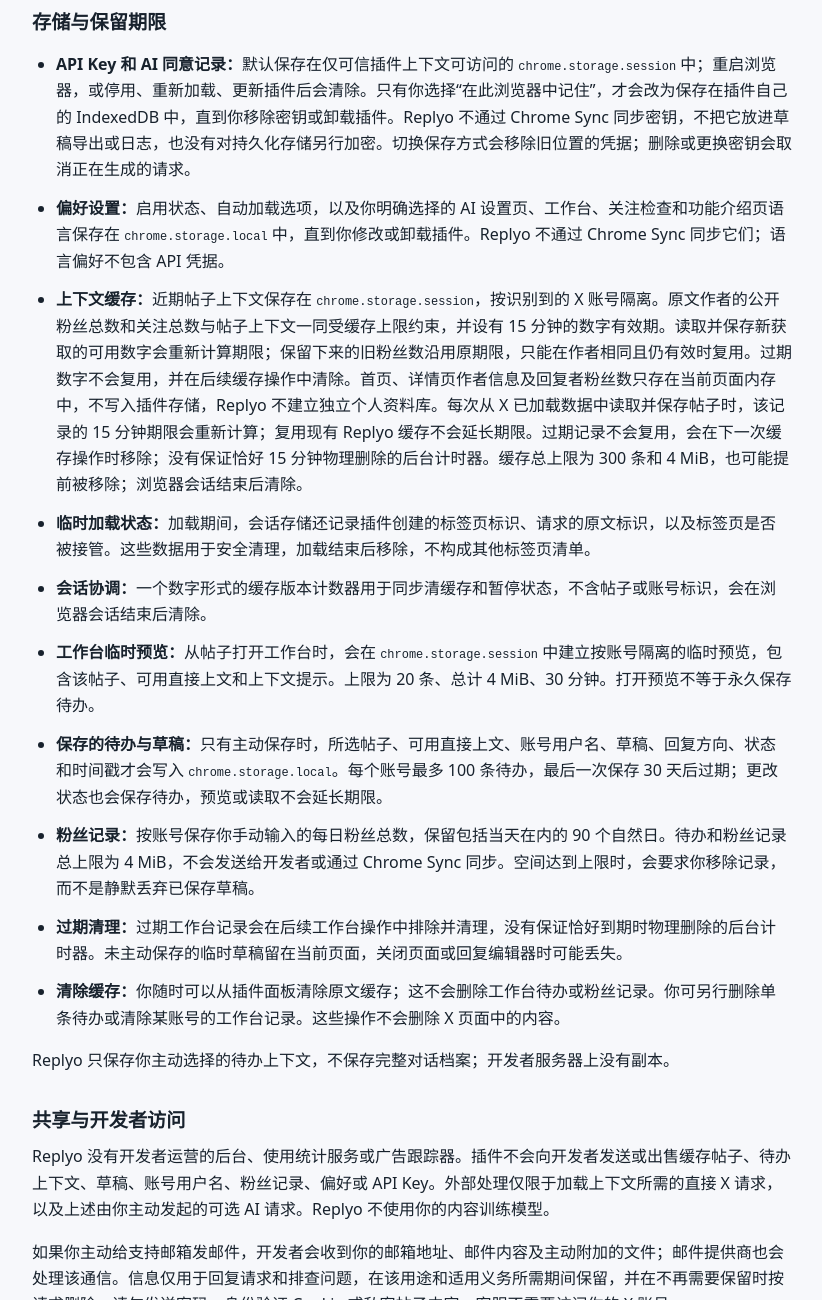
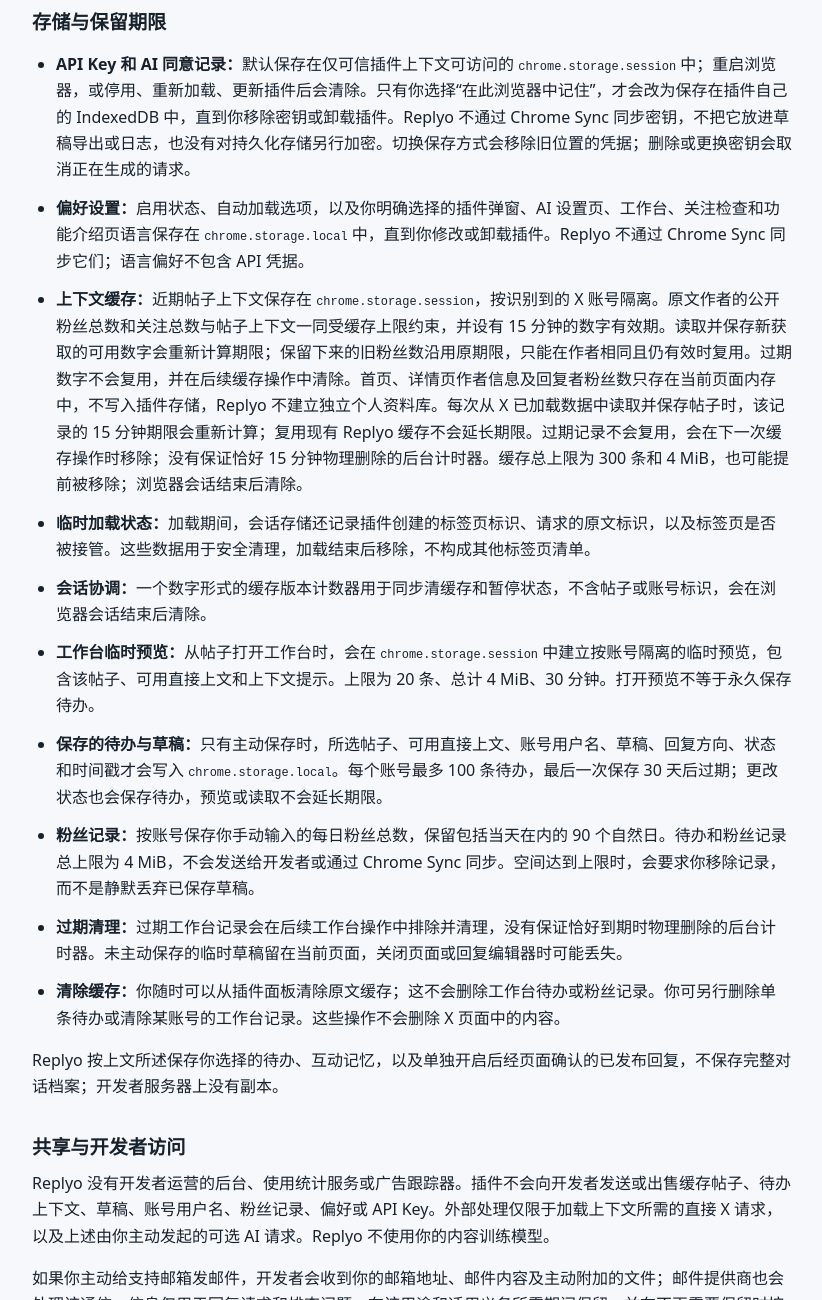
Before and after one commit to alanhu1024/replyo-site, a plain HTML site: page privacy.html in a window 1280 px wide. Shown: the part 4200-5500 px from the top of the page, without its empty margins (228-1050 px from the left). Drawn offline with Linux system fonts and the light colour scheme.

Commit message:
Clarify Chinese memory retention and popup language preferences

```diff
--- a/privacy.html
+++ b/privacy.html
@@ -80,7 +80,7 @@
 <h2>存储与保留期限</h2>
 <ul>
 <li><strong>API Key 和 AI 同意记录：</strong>默认保存在仅可信插件上下文可访问的 <code>chrome.storage.session</code> 中；重启浏览器，或停用、重新加载、更新插件后会清除。只有你选择“在此浏览器中记住”，才会改为保存在插件自己的 IndexedDB 中，直到你移除密钥或卸载插件。Replyo 不通过 Chrome Sync 同步密钥，不把它放进草稿导出或日志，也没有对持久化存储另行加密。切换保存方式会移除旧位置的凭据；删除或更换密钥会取消正在生成的请求。</li>
-<li><strong>偏好设置：</strong>启用状态、自动加载选项，以及你明确选择的 AI 设置页、工作台、关注检查和功能介绍页语言保存在 <code>chrome.storage.local</code> 中，直到你修改或卸载插件。Replyo 不通过 Chrome Sync 同步它们；语言偏好不包含 API 凭据。</li>
+<li><strong>偏好设置：</strong>启用状态、自动加载选项，以及你明确选择的插件弹窗、AI 设置页、工作台、关注检查和功能介绍页语言保存在 <code>chrome.storage.local</code> 中，直到你修改或卸载插件。Replyo 不通过 Chrome Sync 同步它们；语言偏好不包含 API 凭据。</li>
 <li><strong>上下文缓存：</strong>近期帖子上下文保存在 <code>chrome.storage.session</code>，按识别到的 X 账号隔离。原文作者的公开粉丝总数和关注总数与帖子上下文一同受缓存上限约束，并设有 15 分钟的数字有效期。读取并保存新获取的可用数字会重新计算期限；保留下来的旧粉丝数沿用原期限，只能在作者相同且仍有效时复用。过期数字不会复用，并在后续缓存操作中清除。首页、详情页作者信息及回复者粉丝数只存在当前页面内存中，不写入插件存储，Replyo 不建立独立个人资料库。每次从 X 已加载数据中读取并保存帖子时，该记录的 15 分钟期限会重新计算；复用现有 Replyo 缓存不会延长期限。过期记录不会复用，会在下一次缓存操作时移除；没有保证恰好 15 分钟物理删除的后台计时器。缓存总上限为 300 条和 4 MiB，也可能提前被移除；浏览器会话结束后清除。</li>
 <li><strong>临时加载状态：</strong>加载期间，会话存储还记录插件创建的标签页标识、请求的原文标识，以及标签页是否被接管。这些数据用于安全清理，加载结束后移除，不构成其他标签页清单。</li>
 <li><strong>会话协调：</strong>一个数字形式的缓存版本计数器用于同步清缓存和暂停状态，不含帖子或账号标识，会在浏览器会话结束后清除。</li>
@@ -90,7 +90,7 @@
 <li><strong>过期清理：</strong>过期工作台记录会在后续工作台操作中排除并清理，没有保证恰好到期时物理删除的后台计时器。未主动保存的临时草稿留在当前页面，关闭页面或回复编辑器时可能丢失。</li>
 <li><strong>清除缓存：</strong>你随时可以从插件面板清除原文缓存；这不会删除工作台待办或粉丝记录。你可另行删除单条待办或清除某账号的工作台记录。这些操作不会删除 X 页面中的内容。</li>
 </ul>
-<p>Replyo 只保存你主动选择的待办上下文，不保存完整对话档案；开发者服务器上没有副本。</p>
+<p>Replyo 按上文所述保存你选择的待办、互动记忆，以及单独开启后经页面确认的已发布回复，不保存完整对话档案；开发者服务器上没有副本。</p>
 <h2>共享与开发者访问</h2>
 <p>Replyo 没有开发者运营的后台、使用统计服务或广告跟踪器。插件不会向开发者发送或出售缓存帖子、待办上下文、草稿、账号用户名、粉丝记录、偏好或 API Key。外部处理仅限于加载上下文所需的直接 X 请求，以及上述由你主动发起的可选 AI 请求。Replyo 不使用你的内容训练模型。</p>
 <p>如果你主动给支持邮箱发邮件，开发者会收到你的邮箱地址、邮件内容及主动附加的文件；邮件提供商也会处理该通信。信息仅用于回复请求和排查问题，在该用途和适用义务所需期间保留，并在不再需要保留时按请求删除。请勿发送密码、身份验证 Cookie 或私密帖子内容。客服不需要访问你的 X 账号。</p>
```
